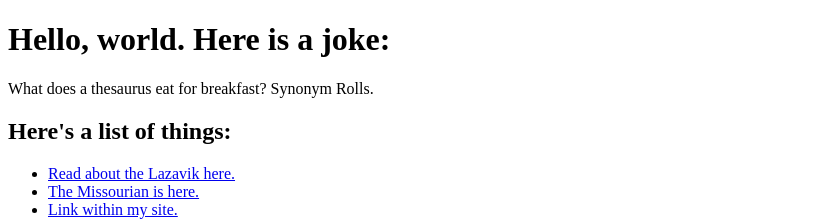
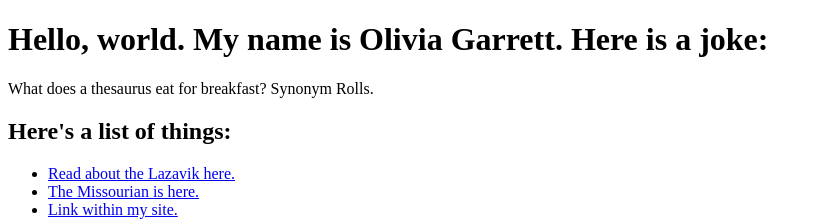
Before and after one commit to J4502-SS19/olivia, a plain HTML site: page index.html in a window 1280 px wide. Shown: the top 221 px of the page, without its empty margins (0-821 px from the left). Drawn offline with Linux system fonts and the light colour scheme.

Commit message:
Added name

```diff
--- a/index.html
+++ b/index.html
@@ -11,7 +11,7 @@
 
 <body>
 <!--This is a comment. It won't show up in your browser, only in the page source-->
-  <h1>Hello, world. Here is a joke:</h1>
+  <h1>Hello, world. My name is Olivia Garrett. Here is a joke:</h1>
   <p>What does a thesaurus eat for breakfast? Synonym Rolls.</p>
   <h2>Here's a list of things:</h2>
   <ul>
```
